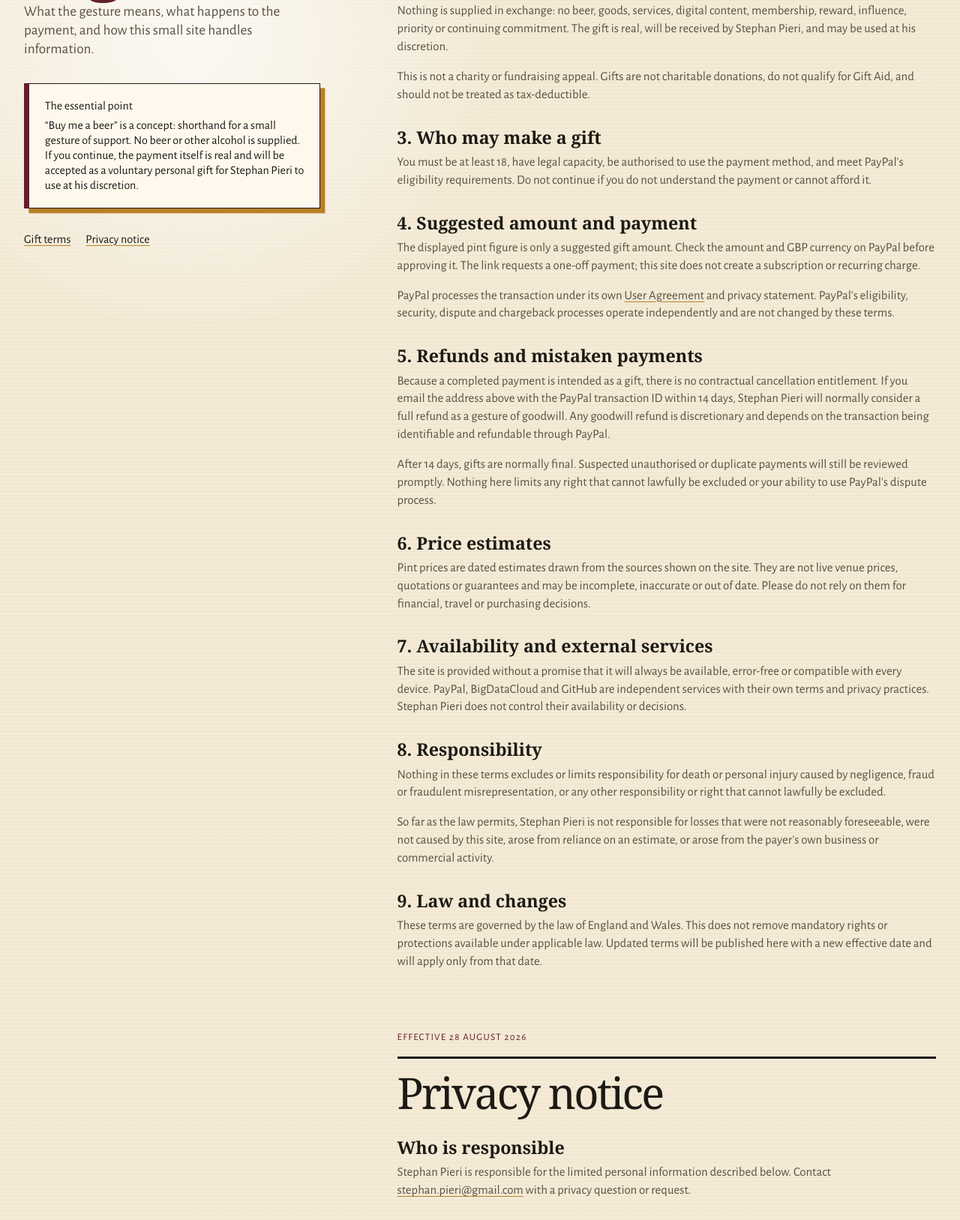
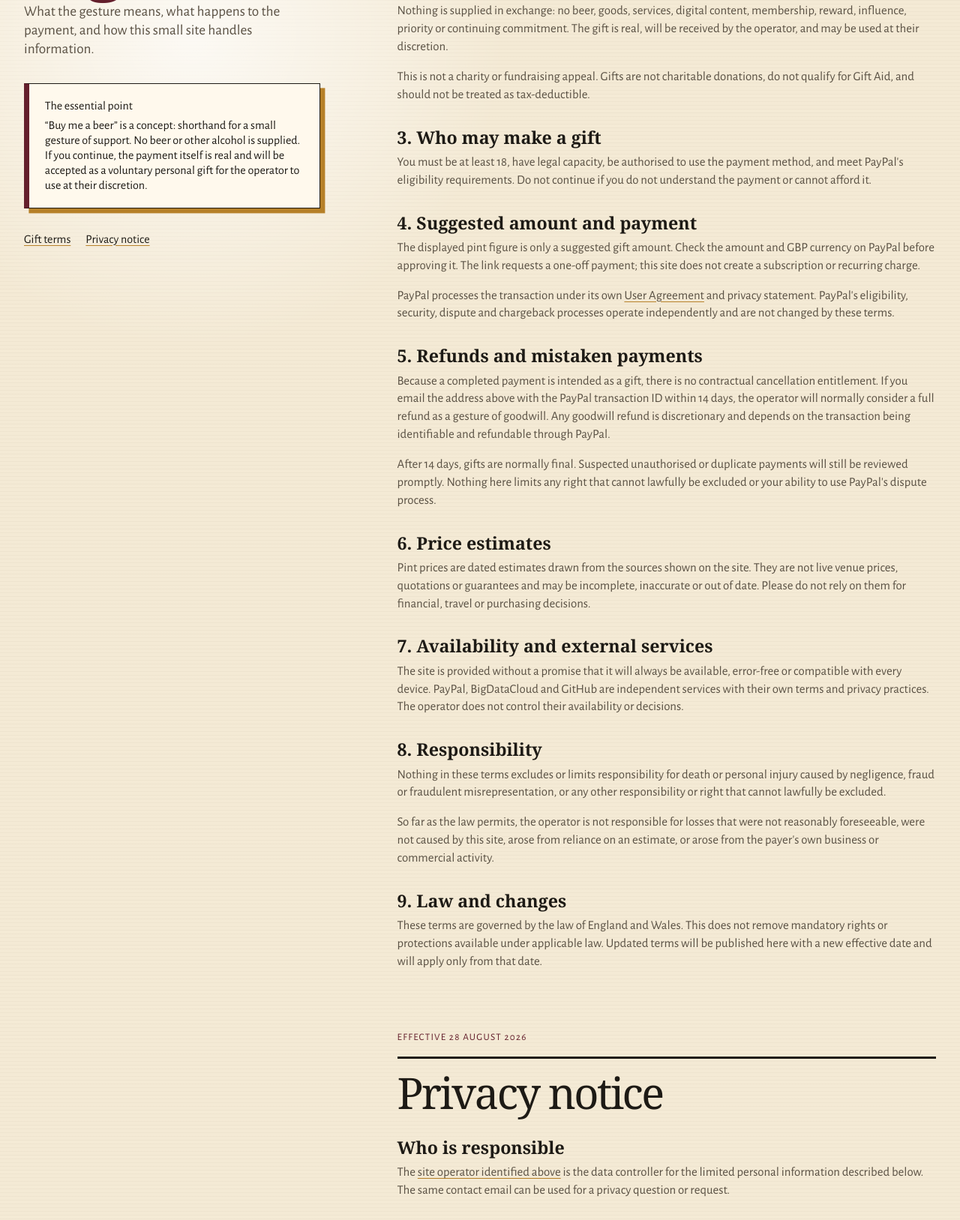
Before and after one commit to TheStephLab/buymeabeer, a website built with Vite: page legal.html in a window 1280 px wide. Shown: the part 533-2160 px from the top of the page at 75% size. Built offline with nearby package versions, Linux system fonts and the light colour scheme.

Commit message:
fix(legal): update references from 'Stephan Pieri' to 'the operator' for clarity

```diff
--- a/legal.html
+++ b/legal.html
@@ -36,7 +36,7 @@
               “Buy me a beer” is a concept: shorthand for a small gesture of
               support. No beer or other alcohol is supplied. If you continue,
               the payment itself is real and will be accepted as a voluntary
-              personal gift for Stephan Pieri to use at his discretion.
+              personal gift for the operator to use at their discretion.
             </p>
           </aside>
           <nav class="legal-nav" aria-label="On this page">
@@ -50,7 +50,7 @@
             <p class="legal-version">Effective 28 August 2026</p>
             <h2 id="terms-heading">Terms for voluntary gifts</h2>
 
-            <h3>1. Who operates this site</h3>
+            <h3 id="operator">1. Who operates this site</h3>
             <p>
               This personal, non-commercial site is operated by Stephan Pieri in
               England. Questions, refund requests and complaints can be sent to
@@ -69,8 +69,8 @@
             <p>
               Nothing is supplied in exchange: no beer, goods, services, digital
               content, membership, reward, influence, priority or continuing
-              commitment. The gift is real, will be received by Stephan Pieri,
-              and may be used at his discretion.
+              commitment. The gift is real, will be received by the operator,
+              and may be used at their discretion.
             </p>
             <p>
               This is not a charity or fundraising appeal. Gifts are not
@@ -110,7 +110,7 @@
             <p>
               Because a completed payment is intended as a gift, there is no
               contractual cancellation entitlement. If you email the address
-              above with the PayPal transaction ID within 14 days, Stephan Pieri
+              above with the PayPal transaction ID within 14 days, the operator
               will normally consider a full refund as a gesture of goodwill. Any
               goodwill refund is discretionary and depends on the transaction
               being identifiable and refundable through PayPal.
@@ -135,7 +135,7 @@
               The site is provided without a promise that it will always be
               available, error-free or compatible with every device. PayPal,
               BigDataCloud and GitHub are independent services with their own
-              terms and privacy practices. Stephan Pieri does not control their
+              terms and privacy practices. The operator does not control their
               availability or decisions.
             </p>
 
@@ -147,7 +147,7 @@
               cannot lawfully be excluded.
             </p>
             <p>
-              So far as the law permits, Stephan Pieri is not responsible for
+              So far as the law permits, the operator is not responsible for
               losses that were not reasonably foreseeable, were not caused by
               this site, arose from reliance on an estimate, or arose from the
               payer's own business or commercial activity.
@@ -168,12 +168,10 @@
 
             <h3>Who is responsible</h3>
             <p>
-              Stephan Pieri is responsible for the limited personal information
-              described below. Contact
-              <a href="mailto:stephan.pieri@gmail.com"
-                >stephan.pieri@gmail.com</a
-              >
-              with a privacy question or request.
+              The <a href="#operator">site operator identified above</a> is the
+              data controller for the limited personal information described
+              below. The same contact email can be used for a privacy question
+              or request.
             </p>
 
             <h3>Manual and saved location choices</h3>
@@ -197,7 +195,7 @@
             </p>
             <p>
               This processing is based on your active request and, for browser
-              coordinates, your consent. Stephan Pieri does not receive or keep
+              coordinates, your consent. The operator does not receive or keep
               the coordinates, IP address, postcode or full provider response.
               You can withdraw consent for future requests through browser
               permissions and use manual selection, although a request already
@@ -217,7 +215,7 @@
             <p>
               GitHub Pages hosts the site. Like other web hosts, GitHub may
               process connection information such as IP address, device, browser
-              and security logs when serving the page. Stephan Pieri does not
+              and security logs when serving the page. The operator does not
               receive those hosting logs. See GitHub's
               <a
                 href="https://docs.github.com/en/site-policy/privacy-policies/github-general-privacy-statement"
@@ -231,7 +229,7 @@
             <p>
               Clicking the payment link takes you to PayPal. This site never
               receives card, bank or PayPal login credentials. If you complete a
-              gift, PayPal may provide Stephan Pieri with transaction details
+              gift, PayPal may provide the operator with transaction details
               such as your name, email address, amount, date, transaction ID and
               message, depending on the transaction and your PayPal settings.
             </p>
@@ -281,7 +279,8 @@
               Depending on the information and lawful basis, you may ask for
               access, correction, deletion, restriction or portability, object
               to processing, or withdraw consent. Legal exceptions may apply.
-              Email the address above to make a request.
+              Use the <a href="#operator">operator contact details</a> to make a
+              request.
             </p>
             <p>
               You may also complain to the
@@ -290,7 +289,7 @@
                 target="_blank"
                 rel="noopener noreferrer"
                 >Information Commissioner's Office</a
-              >. You do not need to contact Stephan Pieri first.
+              >. You do not need to contact the operator first.
             </p>
 
             <h3>Age and updates</h3>
```
